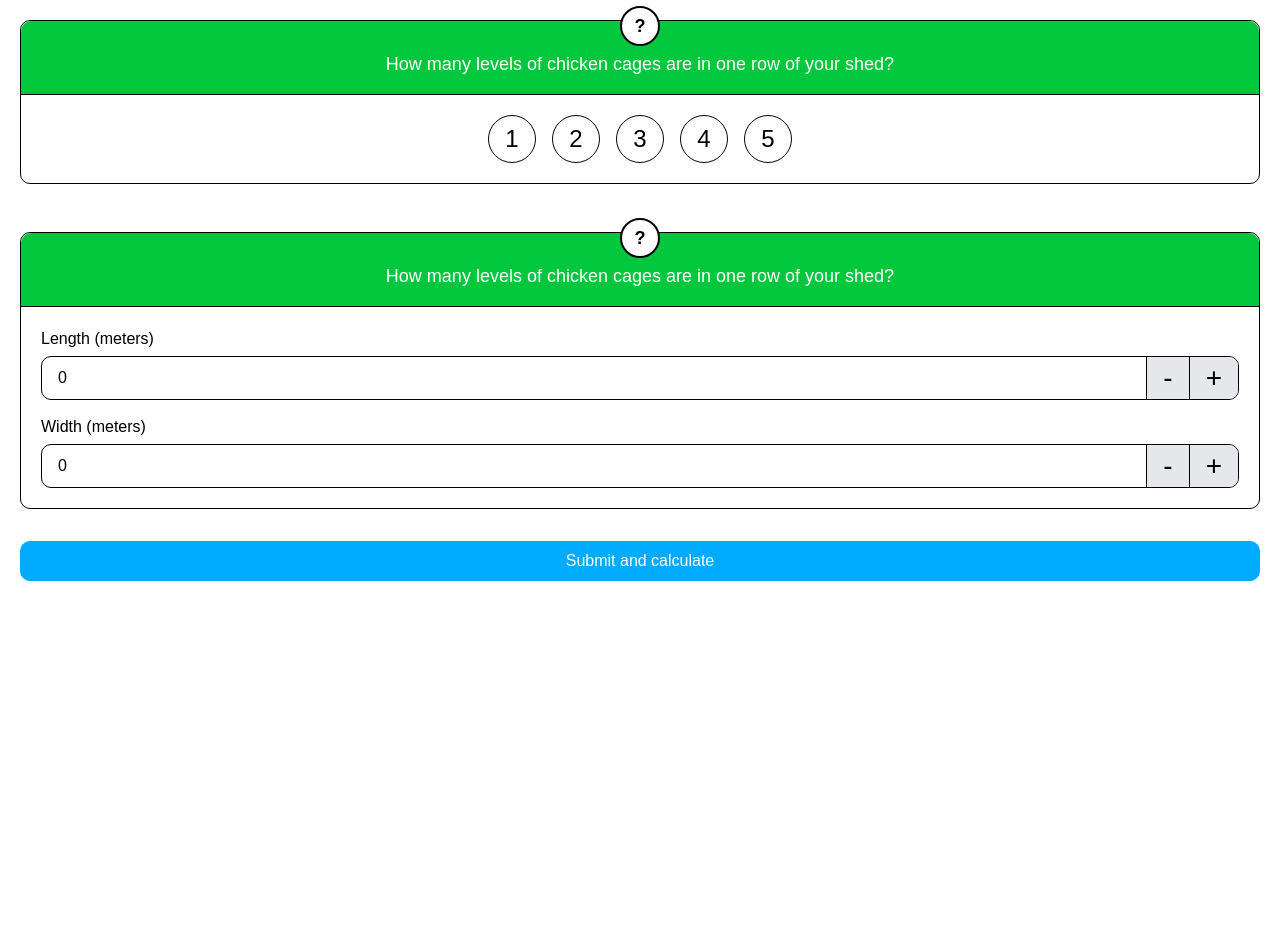
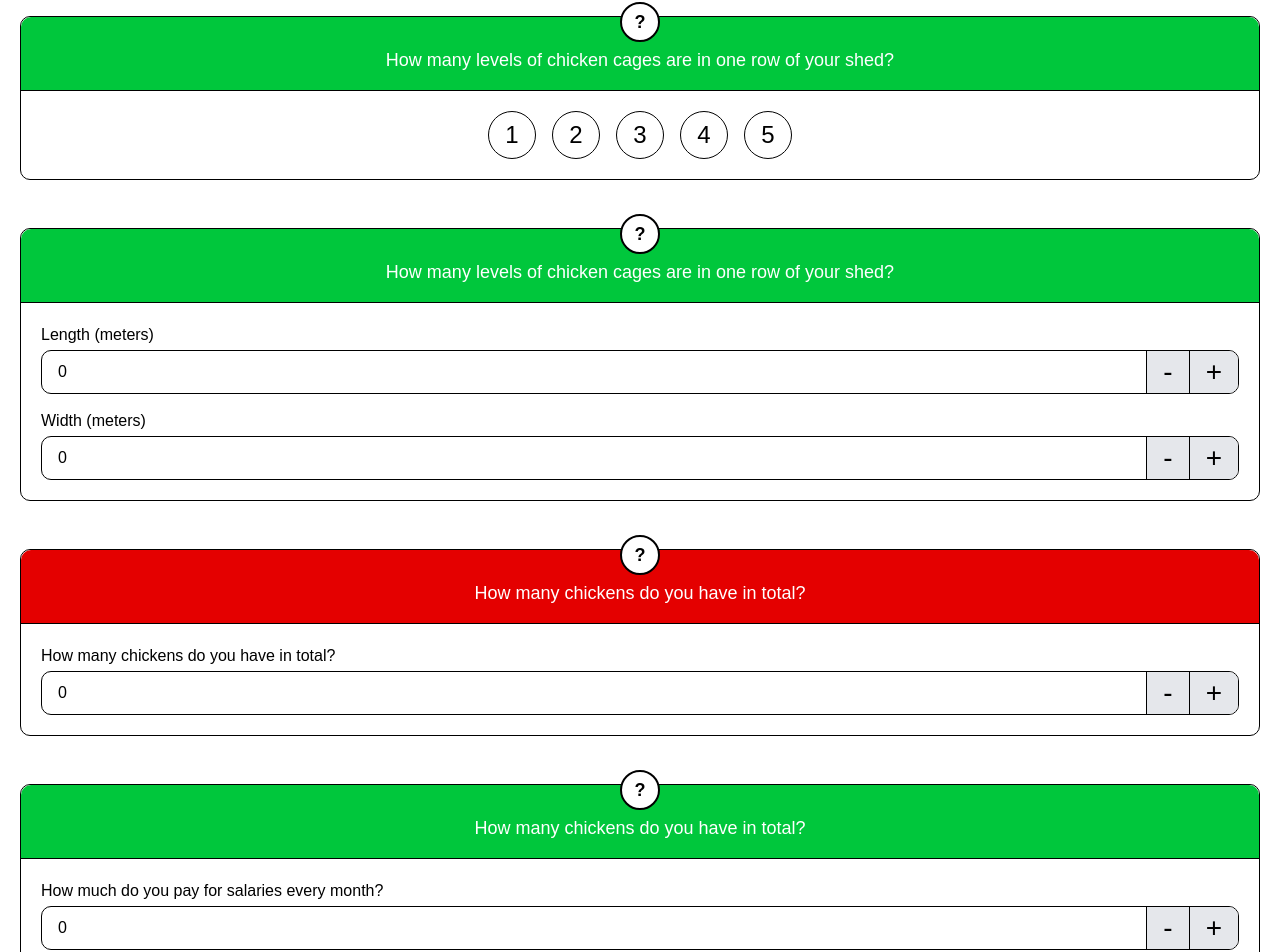
Before and after one commit to No3Mc/client, a Next.js app: page /en in a window 1280 px wide. Shown: the part 437-1389 px from the top of the page. Before the commit the page ends 1038 px from the top, so only its background shows below. Built offline with nearby package versions, Linux system fonts and the light colour scheme.

Commit message:
feat: form component and page

```diff
--- a/src/components/FormHandler.tsx
+++ b/src/components/FormHandler.tsx
@@ -5,6 +5,7 @@ import FormComponent from '@/components/FormComponent';
 import { FormData } from '@/types/form';
 import InputField from './ui/InputField';
 import NumberInput from './ui/NumberInput';
+import ButtonGroup from './ui/ButtonGroup';
 
 function FormHandler({ form, submit, language }: { form: FormData, submit: string, language: string }) {
     const [name, setName] = React.useState<string>('');
@@ -12,9 +13,13 @@ function FormHandler({ form, submit, language }: { form: FormData, submit: strin
     const [selected, setSelected] = React.useState<number>(0);
     const [length, setLength] = React.useState<number>(0);
     const [width, setWidth] = React.useState<number>(0);
+    const [chickens, setChickens] = React.useState<number>(0);
+    const [salary, setSalary] = React.useState<number>(0);
+    const [shedType, setShedType] = React.useState<string>(form.batterySheds);
+    const [cageType, setCageType] = React.useState<string>(form.karachiCages);
 
     return (
-        <form className='p-5'>
+        <div className='p-5'>
             <div className='pt-5 pb-[30px]'>
                 <FormComponent title={form.personalInfo} titleBg={'#71717A'}>
                     <div className='flex flex-col gap-[15px]'>
@@ -48,14 +53,46 @@ function FormHandler({ form, submit, language }: { form: FormData, submit: strin
             <div className='pt-4 pb-8'>
                 <FormComponent title={form.levelsQuestion} titleBg={'#00C73C'}>
                     <div className='flex flex-col gap-[15px]'>
-                        <NumberInput id='length' title={'Length (meters)'} language={language} value={length} onChange={(value) => setLength(value)} min={1} max={5} step={1} required />
-                        <NumberInput id='width' title={'Width (meters)'} language={language} value={width} onChange={(value) => setWidth(value)} min={1} max={5} step={1} required />
+                        <NumberInput id='length' title={form.lengthPlaceholder} language={language} value={length} onChange={(value) => setLength(value)} min={1} step={1} required />
+                        <NumberInput id='width' title={form.widthPlaceholder} language={language} value={width} onChange={(value) => setWidth(value)} min={1} step={1} required />
                     </div>
                 </FormComponent >
             </div>
 
-            <button type='submit' className='w-full bg-[#00AAFF] text-white py-2 rounded-[10px]'>{submit}</button>
-        </form >
+            <div className='pt-4 pb-8'>
+                <FormComponent title={form.totalChickens} titleBg={'#E40000'}>
+                    <NumberInput id='noOfChickens' title={form.totalChickens} placeholder={form.chickensPlaceholder} language={language} value={chickens} onChange={(value) => setChickens(value)} min={1} step={1} required />
+                </FormComponent >
+            </div>
+
+            <div className='pt-4 pb-8'>
+                <FormComponent title={form.totalChickens} titleBg={'#00C73C'}>
+                    <NumberInput id='salaries' title={form.salaries} placeholder={form.salaries} language={language} value={salary} onChange={(value) => setSalary(value)} min={1} step={1} required />
+                </FormComponent >
+            </div>
+
+            <div className='pt-4 pb-8'>
+                <FormComponent title={form.shedType} titleBg={'#00C73C'}>
+                    <ButtonGroup
+                        options={[form.semiControlled, form.batterySheds, form.floor]}
+                        defaultValue={shedType} // Set default selection
+                        onChange={(value: string) => setShedType(value)} // Handle selection changes
+                    />
+                </FormComponent >
+            </div>
+
+            <div className='pt-4 pb-8'>
+                <FormComponent title={form.cageType} titleBg={'#00C73C'}>
+                    <ButtonGroup
+                        options={[form.karachiCages, form.faisalabadCages]}
+                        defaultValue={cageType} // Set default selection
+                        onChange={(value: string) => setCageType(value)} // Handle selection changes
+                    />
+                </FormComponent >
+            </div>
+
+            <button type='submit' className='w-full bg-[#00AAFF] text-white py-2 rounded-[10px] text-[20px]'>{submit}</button>
+        </div >
     )
 }
 
--- a/src/components/LanguageSelector.tsx
+++ b/src/components/LanguageSelector.tsx
@@ -5,7 +5,7 @@ import { twMerge } from 'tailwind-merge';
 
 const SUPPORTED_LOCALES = ['en', 'ur', 'ar'];
 
-const LanguageSelector = () => {
+function LanguageSelector() {
     const pathname = usePathname(); // Get the current path
     const searchParams = useSearchParams(); // Get current search parameters
     const router = useRouter(); // Router for navigation
--- /dev/null
+++ b/src/components/ui/ButtonGroup.tsx
@@ -0,0 +1,37 @@
+import { useState } from 'react';
+
+interface ButtonGroupProps {
+    options: string[]; // List of options for the buttons
+    defaultValue?: string; // Default selected option
+    onChange?: (selected: string) => void; // Callback for selection change
+}
+
+function ButtonGroup({ options, defaultValue, onChange, }: ButtonGroupProps) {
+    const [selected, setSelected] = useState(defaultValue || options[0]);
+
+    const handleSelect = (option: string) => {
+        setSelected(option); // Update local state
+        if (onChange) {
+            onChange(option); // Trigger the callback
+        }
+    };
+
+    return (
+        <div className="flex flex-col space-y-2">
+            {options.map((option) => (
+                <button
+                    key={option}
+                    onClick={() => handleSelect(option)}
+                    className={`w-full px-4 py-2 text-center rounded-[10px] text-[14px] border-[1px] border-black transition ${selected === option
+                        ? 'bg-[#00AAFF] text-white'
+                        : 'bg-white text-black '
+                        }`}
+                >
+                    {option}
+                </button>
+            ))}
+        </div>
+    );
+};
+
+export default ButtonGroup;
--- a/src/components/ui/InputField.tsx
+++ b/src/components/ui/InputField.tsx
@@ -11,7 +11,7 @@ interface InputFieldProps extends React.InputHTMLAttributes<HTMLInputElement> {
 
 function InputField({ id, title, placeholder, language, ...props }: InputFieldProps) {
     return (
-        <span className='flex flex-col gap-[5px]'>
+        <span className='flex flex-col gap-[3px]'>
             <label htmlFor={id} className={language === 'ar' || language === 'ur' ? 'text-right' : ''}>{title}</label>
             <input id={id} className={twMerge(language === 'ar' || language === 'ur' ? 'text-right' : '', 'border-[1px] border-black rounded-[10px] py-2 px-4')} placeholder={placeholder} {...props} />
         </span>
--- a/src/components/ui/NumberInput.tsx
+++ b/src/components/ui/NumberInput.tsx
@@ -1,10 +1,12 @@
 'use client';
 
 import React, { useState } from 'react';
+import { twMerge } from 'tailwind-merge';
 
 interface NumberInputProps {
     id: string; // Unique ID for the input field
     title: string; // Label for the input field
+    placeholder?: string;
     language: string;
     value?: number; // Optional initial value
     onChange?: (value: number) => void; // Callback to get the updated value
@@ -14,17 +16,7 @@ interface NumberInputProps {
     required?: boolean;
 }
 
-const NumberInput: React.FC<NumberInputProps> = ({
-    id,
-    title,
-    language,
-    value = 0,
-    onChange,
-    min = 0,
-    max = Infinity,
-    step = 1,
-    required = false
-}) => {
+function NumberInput({ id, title, language, placeholder, value = 0, onChange, min = 0, max = Infinity, step = 1, required = false }: NumberInputProps) {
     const [internalValue, setInternalValue] = useState(value);
 
     const handleIncrement = () => {
@@ -46,7 +38,7 @@ const NumberInput: React.FC<NumberInputProps> = ({
     };
 
     return (
-        <span className='flex flex-col gap-[5px]'>
+        <span className='flex flex-col gap-[3px]'>
             <label htmlFor={id} className={language === 'ar' || language === 'ur' ? 'text-right' : ''}>{title}</label>
             <div className="flex items-center border-[1px] border-black rounded-[10px] overflow-hidden">
                 {/* Input Field */}
@@ -54,8 +46,9 @@ const NumberInput: React.FC<NumberInputProps> = ({
                     type="number"
                     value={internalValue}
                     onChange={handleChange}
-                    className="w-full px-4 outline-none text-black"
+                    className={twMerge(language === 'ar' || language === 'ur' ? 'text-right' : '', "w-full px-4 outline-none text-black")}
                     required={required}
+                    placeholder={placeholder}
                 />
 
                 {/* Decrement Button */}
```
